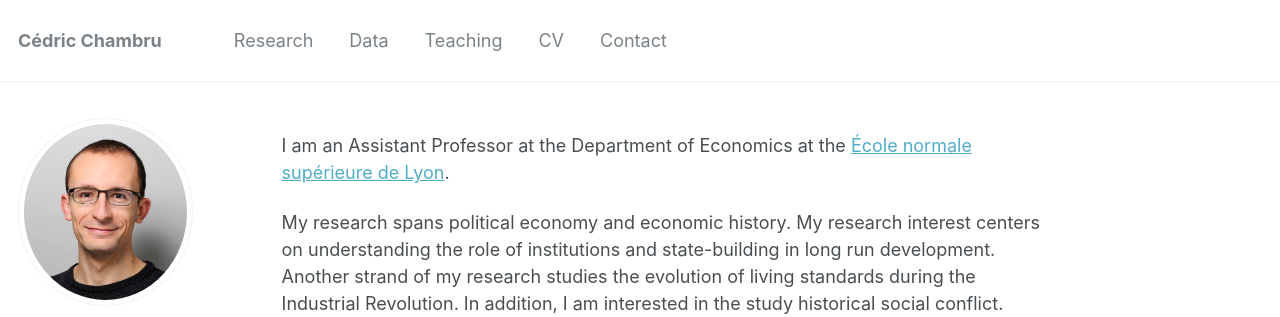
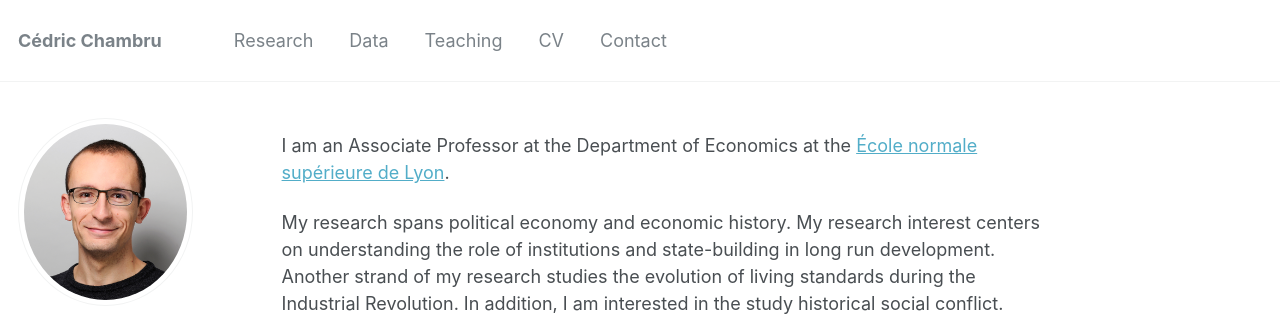
Before and after one commit to CedricChambru/CedricChambru.github.io, a Jekyll site: the page built from _pages/about.md, in a window 1280 px wide and 900 px high. Shown: the top 317 px of the window. Built offline with Jekyll 4.4.1, drawn with Linux system fonts in a browser that asks for light colours; some web fonts are replaced.

Commit message:
Update about.md

```diff
--- a/_pages/about.md
+++ b/_pages/about.md
@@ -8,7 +8,7 @@ redirect_from:
   - /about.html
 ---
 
-I am an Assistant Professor at the Department of Economics at the [École normale supérieure de Lyon](http://economie.ens-lyon.fr).
+I am an Associate Professor at the Department of Economics at the [École normale supérieure de Lyon](http://economie.ens-lyon.fr/en/about-us/our-people/cedric-chambru).
 
 My research spans political economy and economic history. My research interest centers on understanding the role of institutions and state-building in long run development. Another strand of my research studies the evolution of living standards during the Industrial Revolution. In addition, I am interested in the study historical social conflict. Since November 2020, I am the co-maintainer of the [Historical Social Conflict Database (HiSCoD)](https://www.unicaen.fr/hiscod/?locale=en).
 
```
